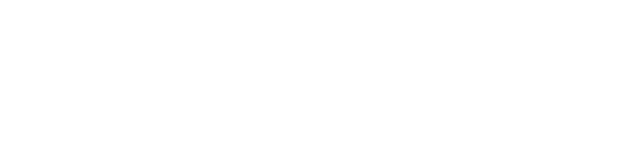
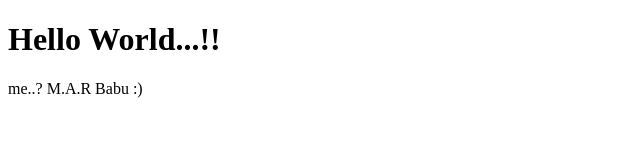
Before and after one commit to Mar-babu/Javascript-basics_Rexercises, a plain HTML site: page index.html in a window 1280 px wide. Shown: the whole page, without its empty margins (0-640 px from the left). Drawn offline with Linux system fonts and the light colour scheme.

Commit message:
print hello world by html,script file and console in browsers

```diff
--- a/index.html
+++ b/index.html
@@ -6,6 +6,11 @@
     <title>Document</title>
 </head>
 <body>
-
+    <h1>Hello World...!!</h1>
+    <span>me..? M.A.R Babu :)</span>
 </body>
+<script>
+    console.log('Hello.... World!!')
+</script>
+<script src="index.js"></script>
 </html>
--- /dev/null
+++ b/index.js
@@ -0,0 +1 @@
+console.log('New - Hello.... World!!')
```
